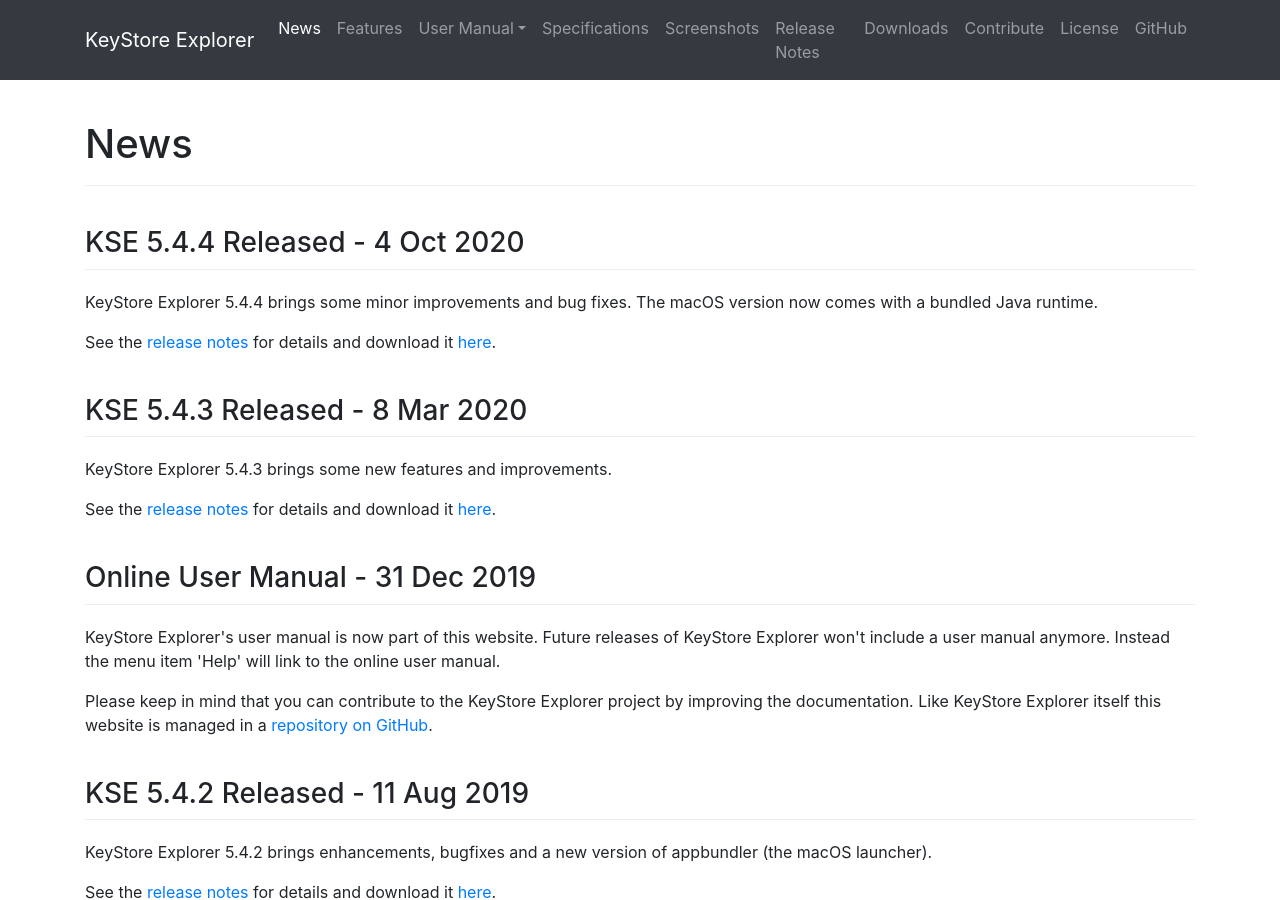
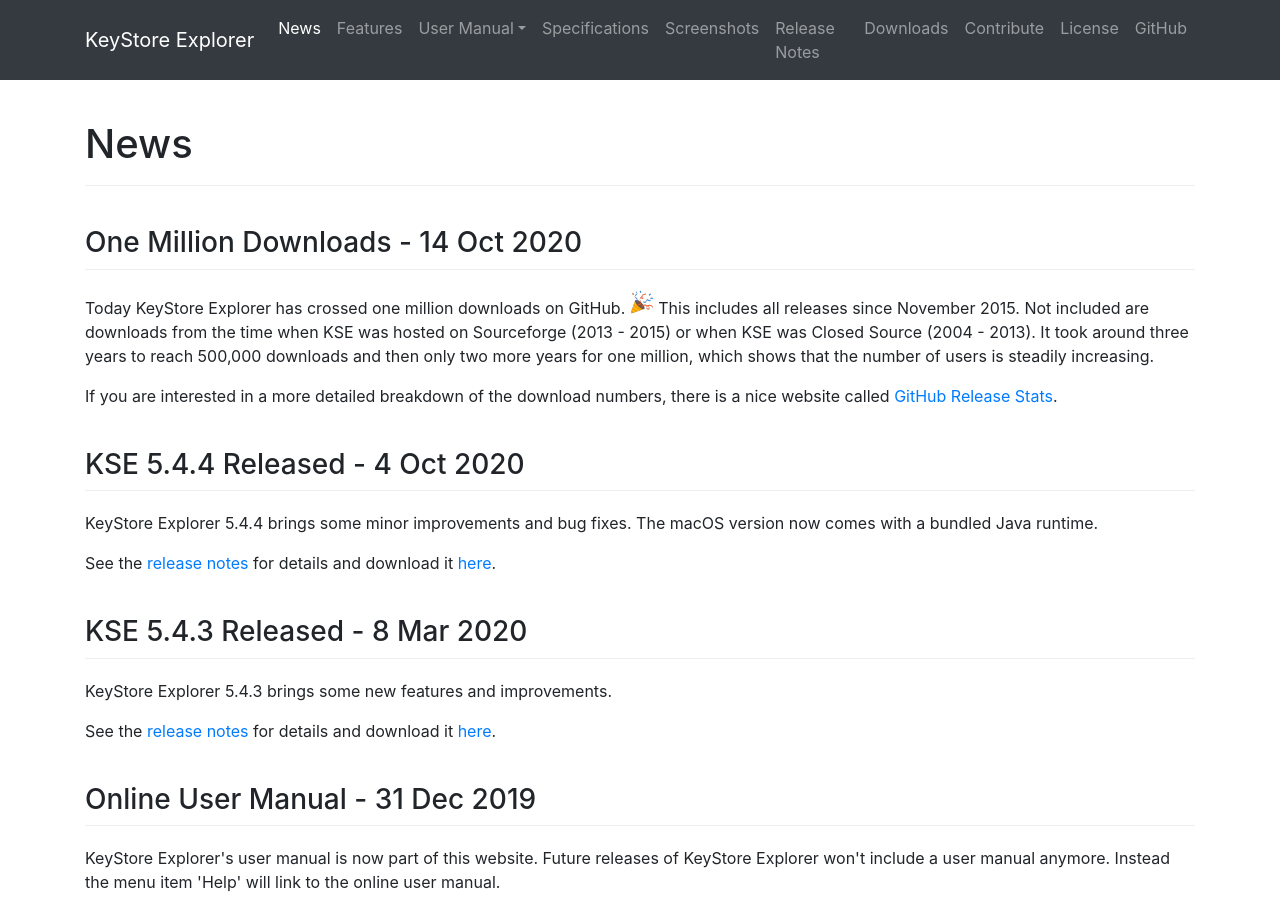
Before and after one commit to kaikramer/kaikramer.github.io, a Jekyll site: the page built from news.html, in a window 1280 px wide and 900 px high. Built offline with Jekyll 4.4.1, drawn with Linux system fonts in a browser that asks for light colours.

Commit message:
One Million

```diff
--- a/news.html
+++ b/news.html
@@ -7,6 +7,19 @@
 <div class="page-header">
     <h1>News</h1>
 </div>
+
+<h2 class="h3 page-header">One Million Downloads - 14 Oct 2020</h2>
+<p>
+    Today KeyStore Explorer has crossed one million downloads on GitHub. <img src="images/party-popper-icon.png" alt=""
+    height="24" width="24" style="vertical-align: baseline;"/>
+    This includes all releases since November 2015. Not included are downloads from the time when KSE was hosted on
+    Sourceforge (2013 - 2015) or when KSE was Closed Source (2004 - 2013). It took around three years to reach 500,000
+    downloads and then only two more years for one million, which shows that the number of users is steadily increasing.
+</p>
+<p>
+    If you are interested in a more detailed breakdown of the download numbers, there is a nice website called
+    <a href="https://somsubhra.com/github-release-stats/?username=kaikramer&repository=keystore-explorer">GitHub Release Stats</a>.
+</p>
 
 <h2 class="h3 page-header">KSE 5.4.4 Released - 4 Oct 2020</h2>
 <p>
--- a/releases.html
+++ b/releases.html
@@ -15,8 +15,8 @@
             <ul>
                 <li>Certificate serial numbers can now be entered in hexadecimal format as well (contributed by Stephen Tomkinson). Hex numbers are detected ...</li>
                 <ul>
-                    <li>if the input contains the letters a-f or A-F, for example "1a2b3c4d5e6f" or "1A2B3C4D5E6F" (decimal: 28.772.997.619.311)</li>
-                    <li>or if the input starts with "0x", for example "0x12345678" would be interpreted as decimal 305.419.896 </li>
+                    <li>if the input contains the letters a-f or A-F, for example "1a2b3c4d5e6f" or "1A2B3C4D5E6F" (decimal: 28772997619311)</li>
+                    <li>or if the input starts with "0x", for example "0x12345678" would be interpreted as decimal 305419896 </li>
                 </ul>
                 <li>Additional button in "Certificate Extensions" window to save those extensions as a template (contributed by Stephen Tomkinson)</li>
                 <li>KSE allows now to select multiple entries by pressing SHIFT or CTRL and perform the following operations on all selected entries (contributed by Christoph Kaser):
```
Also changed, not shown: images/party-popper-icon.png (added).
